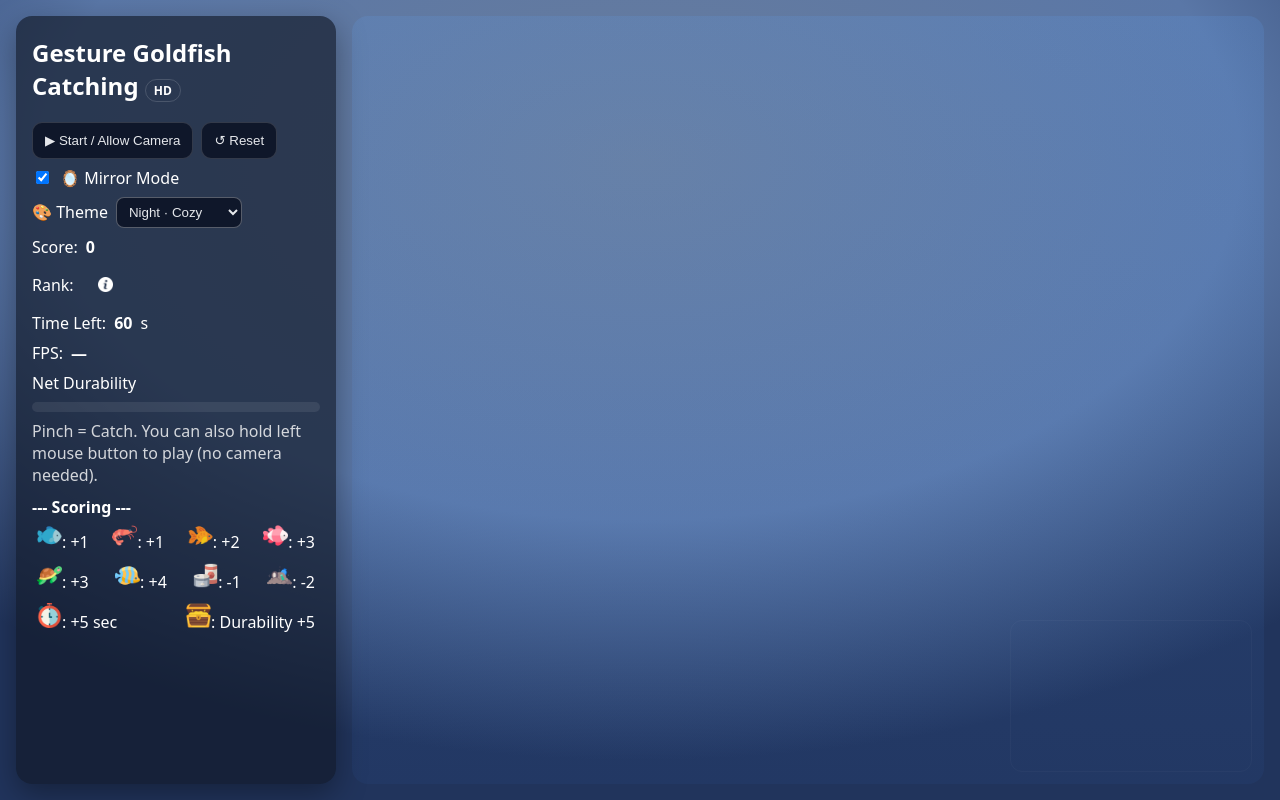
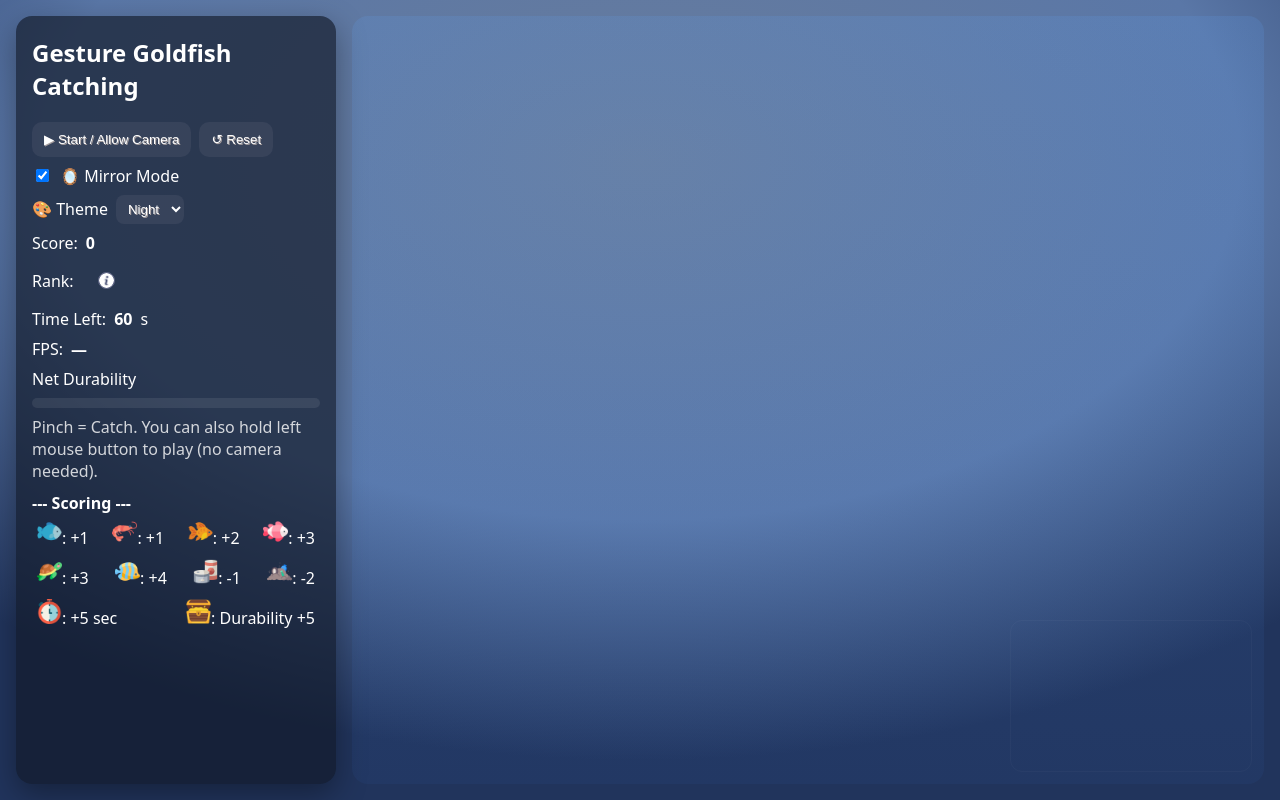
Before and after one commit to erica911025/fishgame, a plain HTML site: page fish/index.html in a window 1280 px wide. Drawn offline with Linux system fonts and the light colour scheme.

Commit message:
介面修改

```diff
--- a/fish/index.html
+++ b/fish/index.html
@@ -17,7 +17,7 @@
 <div id="wrap">
   <aside id="panel">
     <div>
-      <h2>Gesture Goldfish Catching <span class="badge">HD</span></h2>
+      <h2>Gesture Goldfish Catching</h2>
       <div class="row">
         <button id="btnStart" class="btn">▶ Start / Allow Camera</button>
         <button id="btnReset" class="btn">↺ Reset</button>
@@ -32,10 +32,8 @@
 <div class="row">
   <label for="themeSelect">🎨 Theme</label>
   <select id="themeSelect" class="select">
-    <option value="night-cozy">Night · Cozy</option>
-    <option value="night-spooky">Night · Spooky</option>
-    <option value="day-cozy">Day · Cozy</option>
-    <option value="day-spooky">Day · Spooky</option>
+    <option value="night-cozy">Night</option>
+    <option value="day-cozy">Day</option>
   </select>
 </div>
 
--- a/fish/style.css
+++ b/fish/style.css
@@ -1,5 +1,5 @@
 :root {
-    --bg:#0b1220;
+    --bg:#0b122062;
     --panel:#111827aa;
     --accent:#60a5fa;
     --good:#b91010;
@@ -7,6 +7,7 @@
     --danger:#875858;
 
 }
+
 html,body{
     height:100%;
     margin:0;
@@ -80,9 +81,11 @@ h1{
     cursor:pointer;
     padding:10px 12px;
     border-radius:10px;
-    border:1px solid rgba(255,255,255,.15);
-    background:#0f172a;
-    color:#e5e7eb
+    border:0px solid rgba(119, 89, 89, 0.15);
+
+    background: #555c734f;
+    color: #ffffff;
+    text-shadow:1PX 1PX  rgb(166, 158, 158);
 }
 .btn:hover{
     background:#111827
@@ -227,6 +230,9 @@ canvas {
 
 #info{
     width: 15px;
+    background-color: #485075;
+    border-radius: 100PX;
+    border: 1PX solid #656b89;
 }
 
 .rank-wrap {
@@ -337,7 +343,9 @@ canvas {
 
   text-shadow:
     0 0 6px rgba(255,255,255,1),
-    0 0 18px rgba(255,153,0,1);
+    0 0 18px rgb(215, 175, 106),
+    0 0 5px rgb(81, 45, 24);
+
 
   animation: combo-float .7s ease-out forwards;
 }
@@ -361,9 +369,10 @@ canvas {
 .select {
   padding: 6px 8px;
   border-radius: 8px;
-  border: 1px solid rgba(255,255,255,.3);
-  background: #0f172a;
-  color: #e5e7eb;
+  border: 0px solid rgba(107, 84, 84, 0.405);
+  background: #555c734f;
+  color: #ffffff;
+  text-shadow:1PX 1PX  rgb(166, 158, 158);
 }
 
 /* 🎨 Night · Cozy（預設：現在的風格） */
```
